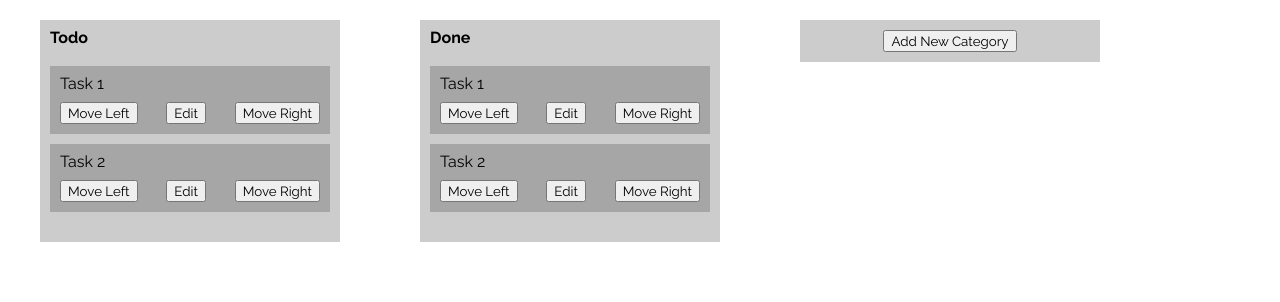
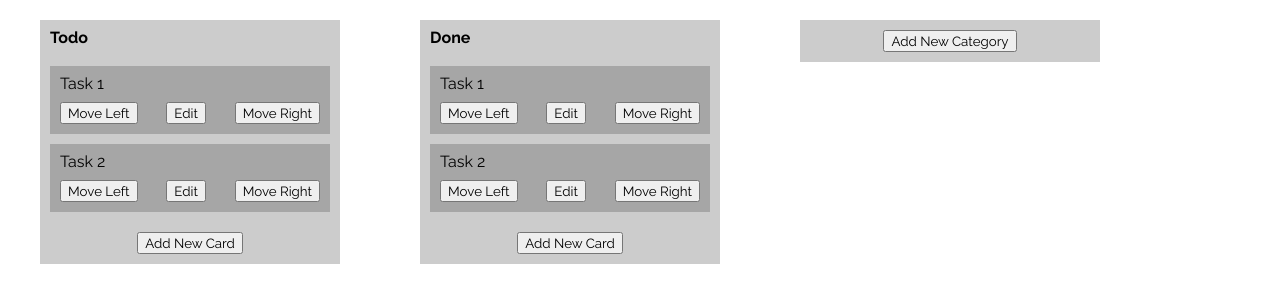
Before and after one commit to dhavalchaudhary/minimal-trello, a React (Create React App) app: page / in a window 1280 px wide. Shown: the top 302 px of the page. Built offline with nearby package versions, Linux system fonts and the light colour scheme.

Commit message:
added new card button input

```diff
--- a/src/components/add-entity-data-form/add-entity-data-form.tsx
+++ b/src/components/add-entity-data-form/add-entity-data-form.tsx
@@ -27,7 +27,6 @@ export const AddEntityDataForm: React.FC<AddEntityDataFormProps> = ({
   }
 
   return (
-    <div>
       <div className="add-card-wrapper">
         <div className="add-data-type-wrapper">
           {isEditing ? (
@@ -45,6 +44,5 @@ export const AddEntityDataForm: React.FC<AddEntityDataFormProps> = ({
           )}
         </div>
       </div>
-    </div>
   )
 }
--- a/src/components/category-column/category-column.tsx
+++ b/src/components/category-column/category-column.tsx
@@ -1,6 +1,7 @@
 import React from 'react'
 import { mockCardsData } from '../../mockData/cards'
-import { Category } from '../../types'
+import { Category, Entity } from '../../types'
+import { AddEntityDataForm } from '../add-entity-data-form'
 import { Card } from '../card'
 
 type CategoryColumnProps = {
@@ -16,6 +17,7 @@ export const CategoryColumn: React.FC<CategoryColumnProps> = ({ data }) => {
       <div className="card-list-wrapper">
         {mockCardsData.map((card) => <Card data={card} key={card.id} />)}
       </div>
+      <AddEntityDataForm entity={Entity.CARD} />
     </div>
   )
 }
```
